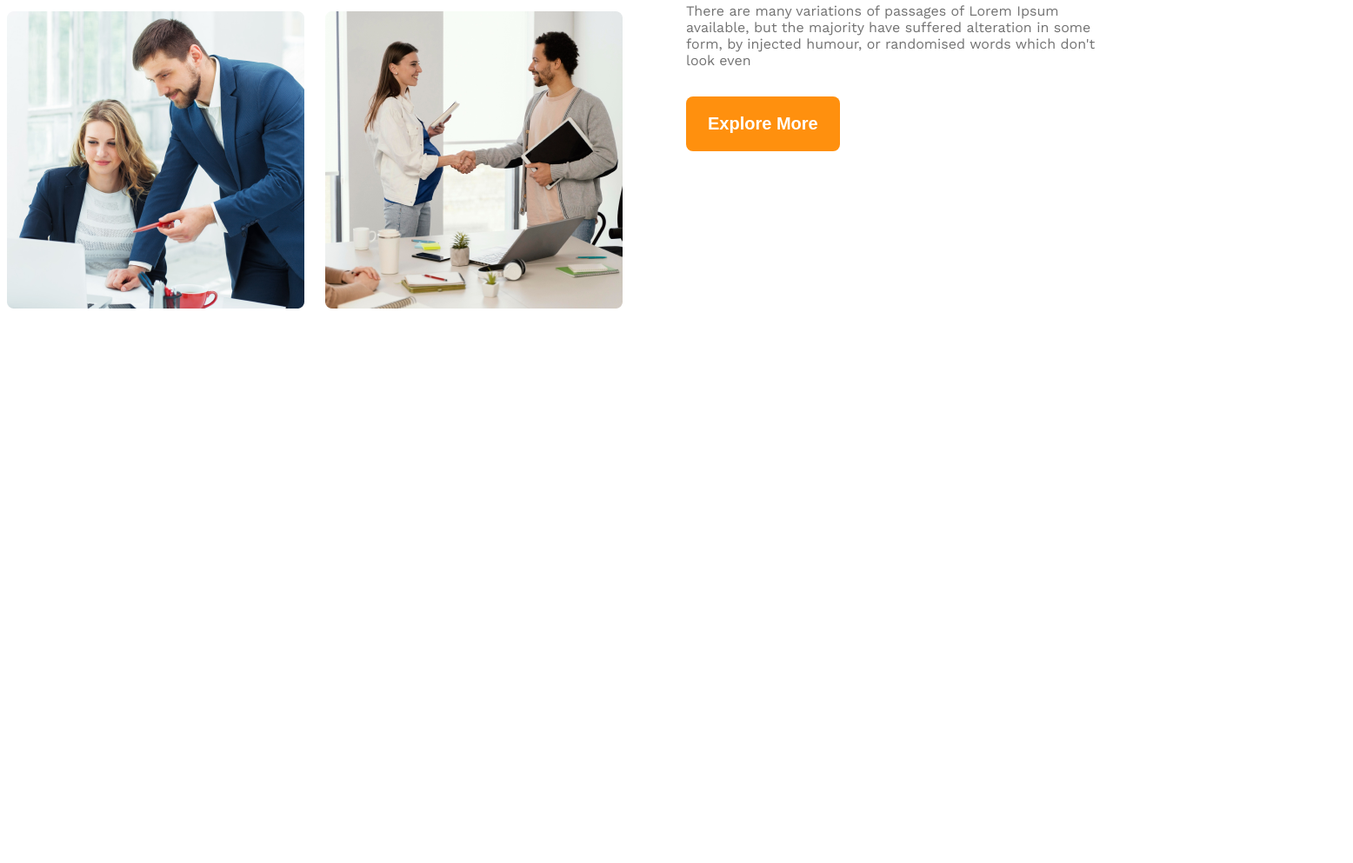
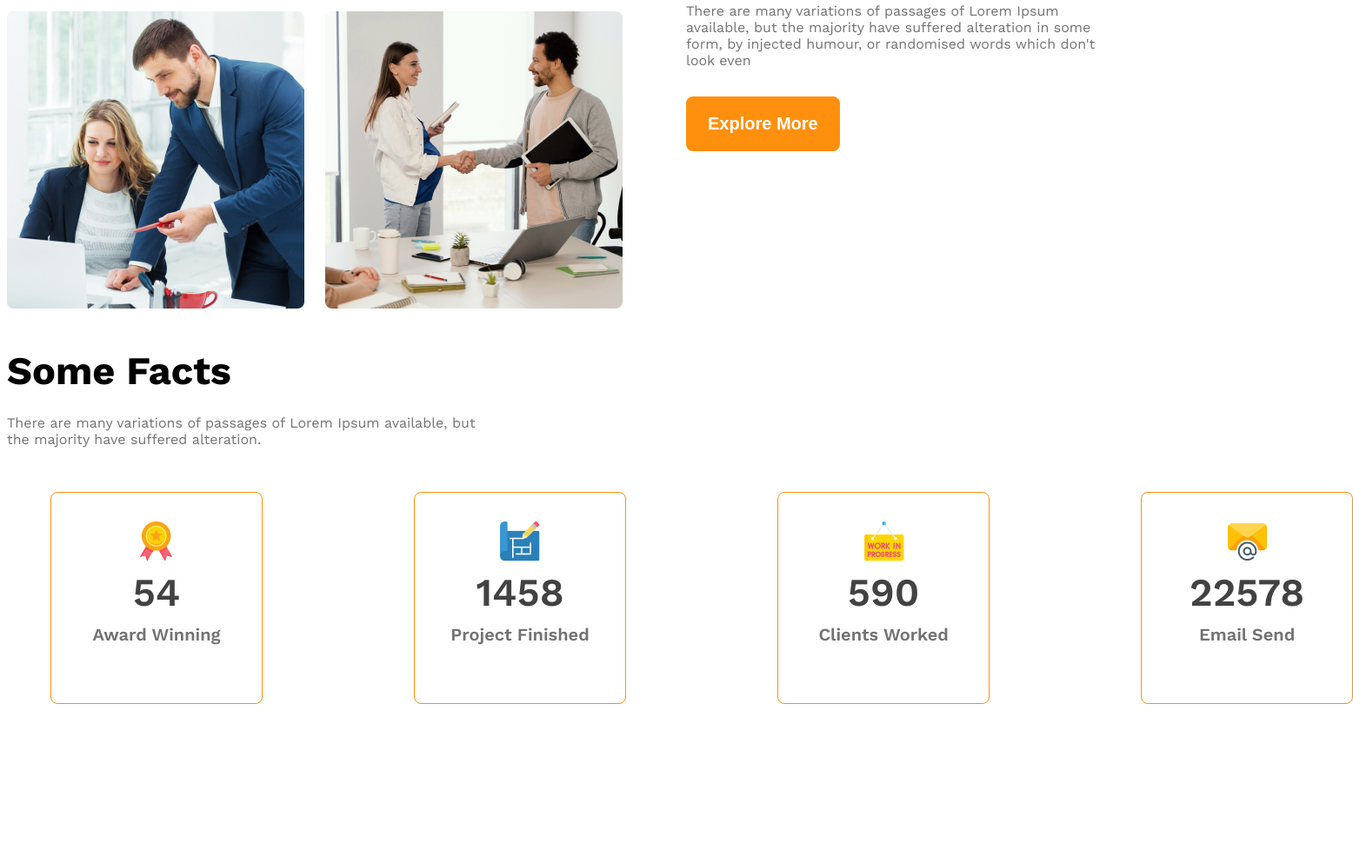
Before and after one commit to SaimaSalim121/g3-architects-website, a plain HTML site: page index.html in a window 1280 px wide. Shown: the part 1673-2666 px from the top of the page at 87% size, 1556 px wide, since content can reach past the window. Before the commit the page ends 2036 px from the top, so only its background shows below. Drawn offline with nearby package versions, Linux system fonts and the light colour scheme.

Commit message:
added some facts section and did some changes

```diff
--- a/index.html
+++ b/index.html
@@ -28,6 +28,7 @@
         </div>
     </header>
     <main>
+        <!--teams section start-->
         <section class="teams display-flex">
             <div class="team-img-container">
                 <img src="images/team1.png" alt="two architects discussing about design">
@@ -36,11 +37,47 @@
                 <img src="images/team4.png" alt="two architects confirming a deal">
             </div>
             <div class="our-features">
-                <h3 class="feature-title"><span id="quick-list" class="text-light-gray">Quick list</span>
+                <h3 class="section-title"><span id="quick-list" class="text-light-gray">Quick list</span>
                 <span>of Our</span>
                 <span class="text-primary">Features</span></h3>
                 <p class="feature-description text-light-gray">There are many variations of passages of Lorem Ipsum available, but the majority have suffered alteration in some form, by injected humour, or randomised words which don't look even</p>
                 <button class="btn-primary">Explore More</button>
+            </div>
+        </section>
+        <!--Some facts-->
+        <section class="some-facts">
+            <h3 class="section-title">Some Facts</h3>
+            <p class="text-light-gray fact-description">There are many variations of passages of Lorem Ipsum available, but the majority have suffered alteration.</p>
+            <div class="facts-container">
+                <!--.fact-card*4>img.fact-icon+h4.fact-number+h5.fact-name-->
+                <div class="fact-card display-flex">
+                    <div>
+                        <img src="images/icons/ribon.png" alt="" class="fact-icon">
+                        <h4 class="fact-number text-gray">54</h4>
+                        <h5 class="fact-name text-light-gray">Award Winning</h5>
+                    </div>
+                </div>
+                <div class="fact-card display-flex">
+                    <div>
+                        <img src="images/icons/projects.png" alt="" class="fact-icon">
+                        <h4 class="fact-number text-gray">1458</h4>
+                        <h5 class="fact-name text-light-gray">Project Finished</h5>
+                    </div>
+                </div>
+                <div class="fact-card display-flex">
+                    <div>
+                        <img src="images/icons/customers.png" alt="" class="fact-icon">
+                        <h4 class="fact-number text-gray">590</h4>
+                        <h5 class="fact-name text-light-gray">Clients Worked</h5>
+                    </div>
+                </div>
+                <div class="fact-card display-flex">
+                    <div>
+                        <img src="images/icons/email.png" alt="" class="fact-icon">
+                        <h4 class="fact-number text-gray">22578</h4>
+                        <h5 class="fact-name text-light-gray">Email Send</h5>
+                    </div>
+                </div>
             </div>
         </section>
     </main>
--- a/styles/architects.css
+++ b/styles/architects.css
@@ -42,6 +42,12 @@
 main{
     max-width: 1318px;
     margin: 0 auto;
+}
+
+.section-title{
+    font-size: 2.8125rem;
+    font-weight: 700;
+    margin-bottom: 24px;
 }
 
 /* header styles*/
@@ -116,12 +122,6 @@ main{
     max-width: 537px;
 }
 
-.feature-title{
-    font-size: 2.8125rem;
-    font-weight: 700;
-    margin-bottom: 24px;
-}
-
 .feature-description{
     margin-bottom: 32px;
 }
@@ -130,7 +130,42 @@ main{
     font-weight: 500;
 }
 
+/* Some facts related styles */
+.facts-container{
+    display: grid;
+    grid-template-columns: repeat(4, 1fr);
+}
+.fact-card{
+    border: 1px solid #FF900E;
+    width: 241.83px;
+    height: 241.83px;
+    text-align: center;
+    border-radius: 8px;
+    align-items: center;
+    justify-content: center;
+    margin-left: 50.08px;
+    margin-right: 124.17px;
+    margin-bottom: 180.08px;
+}
 
+.fact-number{
+    font-size: 2.81rem;
+    font-weight: 600;
+    margin-top: 5px;
+    margin-bottom: 10px;
+}
+
+.fact-name{
+    font-size: 1.25rem;
+    font-weight: 600;
+    margin-top: 10px;
+}
+
+.fact-description{
+    max-width: 542px;
+    margin-top: 24px;
+    margin-bottom: 50.8px;
+}
 
 /* responsive media query */
 @media screen and (max-width: 576px) {
@@ -140,11 +175,25 @@ main{
         flex-direction: column;
     }
 
-    .team-img-container{
+    .team-img-container, .facts-container{
         grid-template-columns: repeat(1, 1fr);
     }
 
     .our-features{
+        margin-left: 20px;
+    }
+
+    .facts-container{
+        justify-content: center;
+        align-items: center;
+    }
+
+    .fact-card{
+        margin: auto;
+        margin-bottom: 24px;
+    }
+
+    .section-title, .fact-description{
         margin-left: 20px;
     }
 
```
